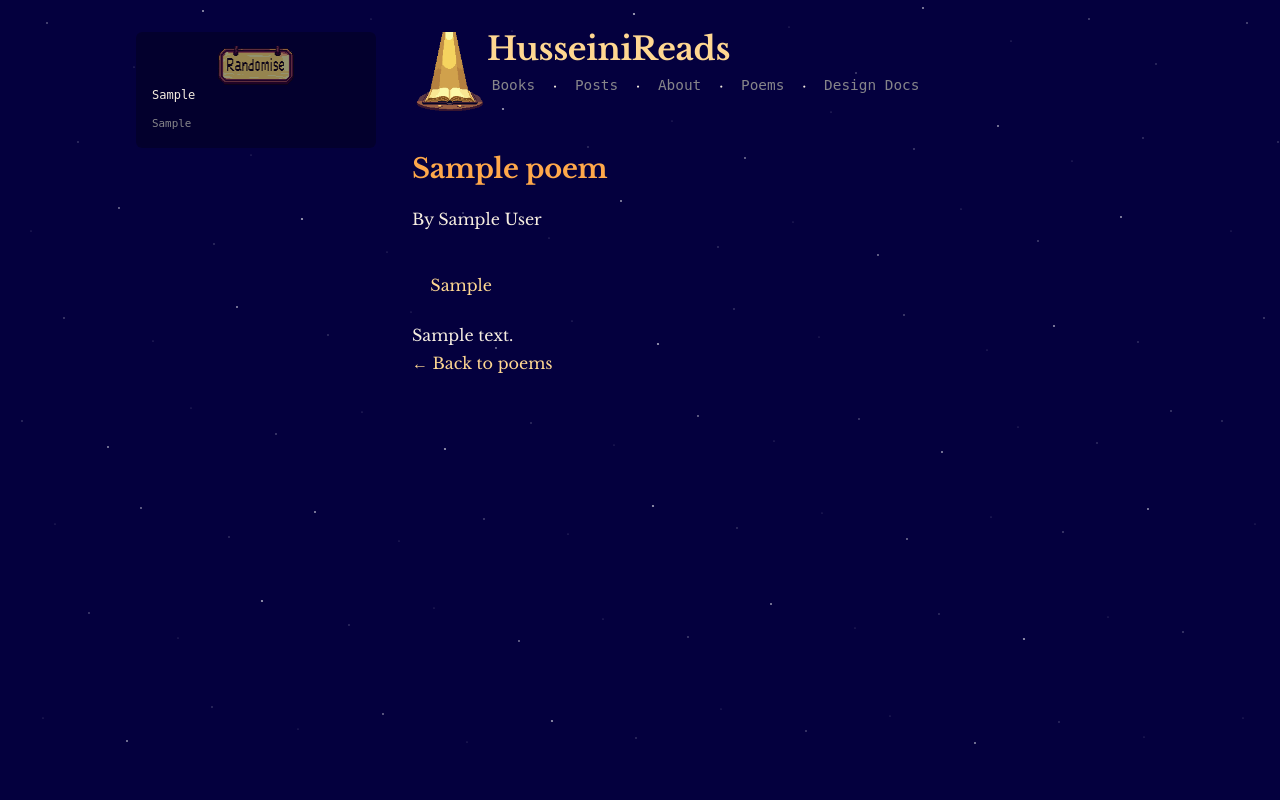
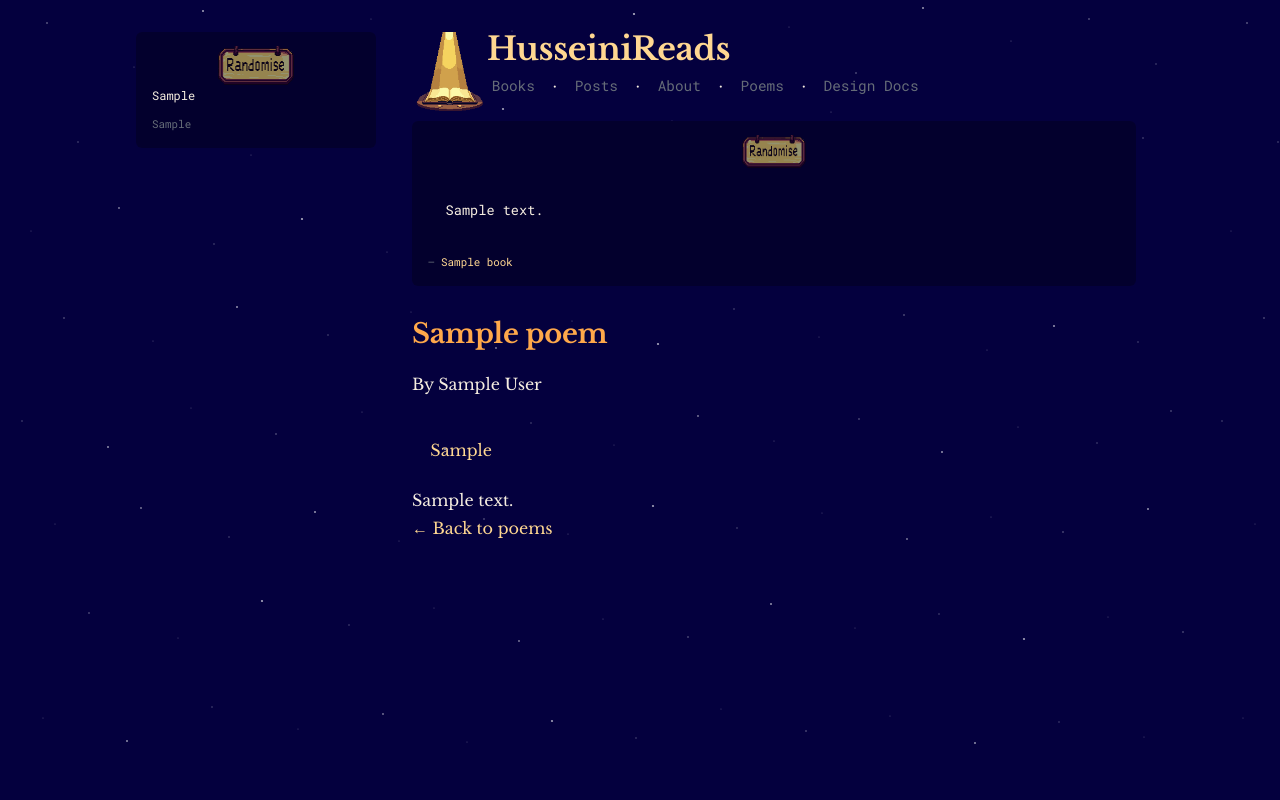
Before and after one commit to ayahusseini/book-reviews, a Python web app: template site/app/templates/poem_detail.html in a window 1280 px wide. Run offline with Jinja, Linux system fonts and the light colour scheme; the template is opened without the code that fills it: most values are stand-ins (such as "Sample title", 1, 10 or a date in 2020).

Commit message:
button edits

```diff
--- a/site/app/static/style/style.css
+++ b/site/app/static/style/style.css
@@ -1,4 +1,5 @@
 @import url('https://fonts.googleapis.com/css2?family=Courier+Prime:ital,wght@0,400;0,700;1,400&family=Libre+Baskerville:ital,wght@0,400;0,700;1,400&display=swap');
+@import url('https://fonts.googleapis.com/css2?family=Roboto+Mono&display=swap');
 
 :root {
   /* Single flat dark blue — no layered panels */
@@ -8,7 +9,7 @@
   --bg-quote:      oklch(0.11 0.11 268);   /* slightly darker for quote inset */
 
   --text:          oklch(0.95 0.02 80);    /* warm near-white, faint orange tint */
-  --text-muted:    rgba(135, 133, 138);
+  --text-muted:    oklch(0.53 0.02 265);
   --text-quote:    oklch(89.497% 0.04513 101.758);
 
   /* Warm orange — the pixel book glow */
@@ -82,12 +83,13 @@ body {
 
 .sidebar-widget { background: none; border: none; padding: 0; }
 
-/* Quote — slightly sunken dark inset, no border */
+/* Quote — shared config with the mobile quote */
+.mobile-quote,
 .sidebar-widget--quote {
   background: var(--bg-quote);
   padding: 0.9rem 1rem;
   border-radius: 6px;
-  font-family: var(--body-font);
+  font-family: var(--mono-font);
   font-size: 0.75rem;
   line-height: 1.7;
   color: var(--text);
@@ -123,8 +125,27 @@ body {
     display: block;
 }
 
+#refresh-quote-mobile {
+    background: none;
+    border: none;
+    cursor: pointer;
+    padding: 0;
+    line-height: 0;
+    width: 100%;
+    display: block;
+}
+
 .randomise-icon {
     width: 40%;
+    height: auto;
+    display: block;
+    margin: 0 auto;       /* now centres within the full-width button */
+    opacity: 0.6;
+    transition: opacity 0.2s ease;
+}
+
+.randomise-icon-mobile {
+    width: 10%;
     height: auto;
     display: block;
     margin: 0 auto;       /* now centres within the full-width button */
@@ -180,7 +201,7 @@ nav .nav-container {
 
 nav .nav-logo {
   flex-shrink: 0;
-  width: clamp(70px, 8vw, 75px);;
+  width: clamp(70px, 8vw, 75px);
   height: auto;
 }
 
@@ -508,10 +529,14 @@ p {
   flex-wrap: wrap;
 }
 
-/* Sidebar hides below 960px as before */
+
 @media (max-width: 960px) {
-  .site-sidebar-left { display: none; }
-  nav .nav-links { padding-left: 0; }
+  .mobile-quote { display: block; }
+
+  #refresh-quote { display: none; }
+     .site-sidebar-left { display: none; }
+
+     nav .nav-links { padding-left: 0; }
 
   /* Reflow sidebar meta inline since sidebar is hidden */
   .sidebar-meta {
@@ -521,10 +546,7 @@ p {
     margin-bottom: 1rem;
   }
   .sidebar-meta p { margin: 0; }
-}
 
-/* Narrow screens: tighten spacing */
-@media (max-width: 480px) {
   .page-shell {
     padding: 1rem clamp(0.5rem, 3vw, 1rem);
   }
@@ -544,33 +566,6 @@ p {
     margin-left: 0;
     padding-left: 0;
   }
-}
-
-/* Mobile quote — hidden on desktop, shown when sidebar disappears */
-.mobile-quote {
-  display: none;
-  background: var(--bg-quote);
-  padding: 0.9rem 1rem;
-  border-radius: 6px;
-  font-family: var(--mono-font);
-  font-size: 0.75rem;
-  line-height: 1.7;
-  margin-bottom: 1.5rem;
-}
-
-.mobile-quote blockquote {
-  background: none;
-  border: none;
-  padding: 0;
-  margin: 0;
-  font-family: var(--mono-font);
-  font-size: 0.75rem;
-  color: var(--text);
-  border-radius: 0;
-}
-
-@media (max-width: 960px) {
-  .mobile-quote { display: block; }
 }
 
 /* ─── Under construction ─────────────────────────── */
@@ -593,7 +588,7 @@ p {
 }
 
 .poem-body {
-  font-family: var(--body);
+  font-family: var(--body-font);
   color: var(--link);
   white-space: pre !important;
   line-height: 1.5;
@@ -630,15 +625,6 @@ p {
 /* Inline code  */
 p code {
     background-color: var(--bg-quote);
-    padding: 0.2em 0.4em;
-    border-radius: 6px;
-    color: var(--orange-bright);
-    font-family: var(--mono-font);
-    font-size: 0.9em;
-}
-
-p code {
-    background-color:  var(--bg-quote);;
     padding: 0.2em 0.4em;
     border-radius: 6px;
     color: var(--orange-bright);
--- a/site/app/templates/base.html
+++ b/site/app/templates/base.html
@@ -59,7 +59,11 @@
         <!-- Mobile-only quote, hidden on wider screens -->
                 {% if random_quote %}
                     <div class="mobile-quote">
-                        <div class="sidebar-heading">Random quote</div>
+                        <div class="sidebar-heading">
+                            <button id="refresh-quote-mobile">
+                                <img src="{{ url_for('static', filename='img/randomise.png') }}" alt="Randomise" class="randomise-icon-mobile">
+                            </button>
+                        </div>
                         <blockquote class="sidebar-quote">
                             {{ random_quote.post_body_markdown }}
                         </blockquote>
```
Also changed, not shown: site/app/static/js/refresh_quote.js (+16 -5 lines).
